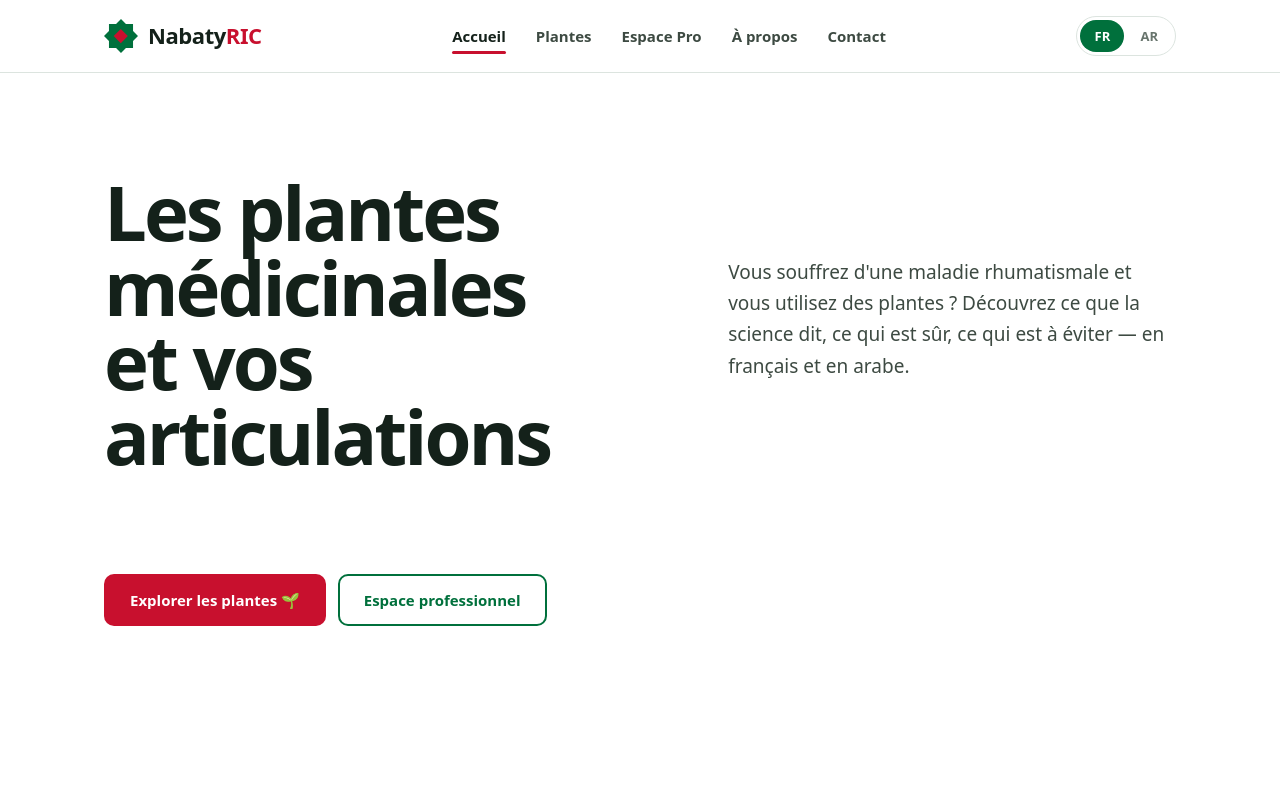
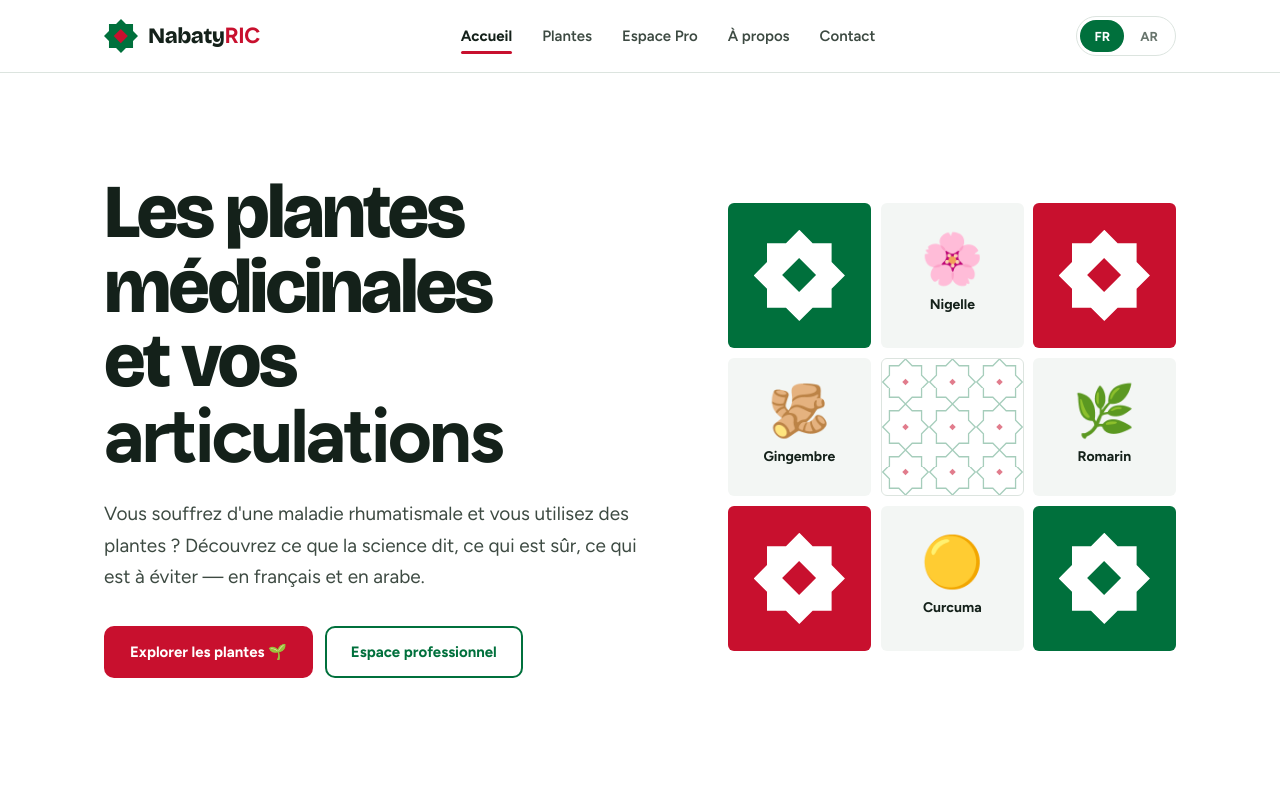
Before and after one commit to saadsihida-spec/nabatyric, a plain HTML site: page index.html in a window 1280 px wide. Shown: the top 800 px of the page. Drawn offline with nearby package versions, Linux system fonts and the light colour scheme; files that its build step writes are made by us from their sources.

Commit message:
Add files via upload

```diff
--- a/index.html
+++ b/index.html
@@ -4,7 +4,7 @@
 <meta charset="UTF-8">
 <meta name="viewport" content="width=device-width, initial-scale=1.0">
 <title>NabatyRIC — Phytothérapie & Rhumatologie | نباتي RIC</title>
-<link href="https://fonts.googleapis.com/css2?family=Playfair+Display:wght@400;600;700&family=Lato:wght@300;400;700&family=Amiri:wght@400;700&family=Tajawal:wght@400;500;700&display=swap" rel="stylesheet">
+<link href="https://fonts.googleapis.com/css2?family=Bricolage+Grotesque:opsz,wght@12..96,600;12..96,800&family=Figtree:wght@400;500;600;700&family=Noto+Kufi+Arabic:wght@500;700&family=Tajawal:wght@400;500;700&display=swap" rel="stylesheet">
 <style>
 *{margin:0;padding:0;box-sizing:border-box}
 :root{--green-deep:#1a4a2e;--green-mid:#2d7a4a;--green-light:#4caf70;--green-pale:#e8f5ec;--gold:#b8860b;--gold-light:#f5e6b0;--cream:#faf8f2;--text-dark:#1c1c1c;--text-mid:#4a4a4a;--text-light:#777;--white:#fff;--border:#d4e8d8;--radius:12px;--shadow:0 4px 24px rgba(26,74,46,0.10)}
@@ -100,8 +100,8 @@ footer .copy{margin-top:10px;font-size:11px;color:rgba(255,255,255,0.3)}
   .nav-links{display:none}
 }
 </style>
-<link rel="stylesheet" href="assets/nabatyric.css">
-<meta name="theme-color" content="#1a4a2e">
+<link rel="stylesheet" href="nabatyric.css">
+<meta name="theme-color" content="#ffffff">
 </head>
 <body>
 
@@ -129,17 +129,29 @@ footer .copy{margin-top:10px;font-size:11px;color:rgba(255,255,255,0.3)}
 </nav>
 
 <!-- HERO -->
-<div class="hero">
+<header class="hero">
   <div class="hero-inner">
-    <div class="hero-badge">🌿 <span data-fr="Phytothérapie · Rhumatologie" data-ar="الطب النباتي · أمراض الروماتيزم">Phytothérapie · Rhumatologie</span></div>
-    <h1 data-fr="Les plantes médicinales<br>et vos <em>articulations</em>" data-ar="النباتات الطبية<br>و<em>مفاصلكم</em>">Les plantes médicinales<br>et vos <em>articulations</em></h1>
-    <p data-fr="Vous souffrez d'une maladie rhumatismale et vous utilisez des plantes ? Découvrez ce que la science dit, ce qui est sûr, ce qui est à éviter — en français et en arabe." data-ar="هل تعاني من مرض روماتيزمي وتستخدم النباتات الطبية؟ اكتشف ما تقوله العلوم، ما هو آمن وما يجب تجنبه — بالعربية والفرنسية.">Vous souffrez d'une maladie rhumatismale et vous utilisez des plantes ? Découvrez ce que la science dit, ce qui est sûr, ce qui est à éviter — en français et en arabe.</p>
-    <div class="hero-btns">
+    <div class="hero-text">
+      <h1 data-fr="Les plantes médicinales<br>et vos <em>articulations</em>" data-ar="النباتات الطبية<br>و<em>مفاصلكم</em>">Les plantes médicinales<br>et vos <em>articulations</em></h1>
+      <p data-fr="Vous souffrez d'une maladie rhumatismale et vous utilisez des plantes ? Découvrez ce que la science dit, ce qui est sûr, ce qui est à éviter — en français et en arabe." data-ar="هل تعاني من مرض روماتيزمي وتستخدم النباتات الطبية؟ اكتشف ما تقوله العلوم، ما هو آمن وما يجب تجنبه — بالعربية والفرنسية.">Vous souffrez d'une maladie rhumatismale et vous utilisez des plantes ? Découvrez ce que la science dit, ce qui est sûr, ce qui est à éviter — en français et en arabe.</p>
+      <div class="hero-btns">
       <a href="plantes.html" class="btn-primary" data-fr="Explorer les plantes 🌱" data-ar="استكشف النباتات 🌱">Explorer les plantes 🌱</a>
       <a href="pro.html" class="btn-outline" data-fr="Espace professionnel" data-ar="الفضاء المهني">Espace professionnel</a>
     </div>
+    </div>
+    <div class="zellige">
+      <span class="z z-star z-green"></span>
+      <a class="z z-plant" href="nigelle.html"><span class="z-emoji">🌸</span><span class="z-name" data-fr="Nigelle" data-ar="الحبة السوداء">Nigelle</span></a>
+      <span class="z z-star z-red"></span>
+      <a class="z z-plant" href="plantes.html"><span class="z-emoji">🫚</span><span class="z-name" data-fr="Gingembre" data-ar="الزنجبيل">Gingembre</span></a>
+      <span class="z z-center"></span>
+      <a class="z z-plant" href="plantes.html"><span class="z-emoji">🌿</span><span class="z-name" data-fr="Romarin" data-ar="إكليل الجبل">Romarin</span></a>
+      <span class="z z-star z-red"></span>
+      <a class="z z-plant" href="plantes.html"><span class="z-emoji">🟡</span><span class="z-name" data-fr="Curcuma" data-ar="الكركم">Curcuma</span></a>
+      <span class="z z-star z-green"></span>
+    </div>
   </div>
-</div>
+</header>
 
 <!-- CE QUE NABATYRIC APPORTE -->
 <div class="section">
@@ -261,6 +273,6 @@ function setLang(lang) {
 // Apply saved language on load
 setLang(currentLang);
 </script>
-<script src="assets/nabatyric.js"></script>
+<script src="nabatyric.js"></script>
 </body>
 </html>
```
Also changed, not shown: apropos.html (+4 -4 lines), contact.html (+4 -4 lines), nigelle.html (+4 -4 lines), plantes.html (+4 -4 lines), pro.html (+4 -4 lines).
